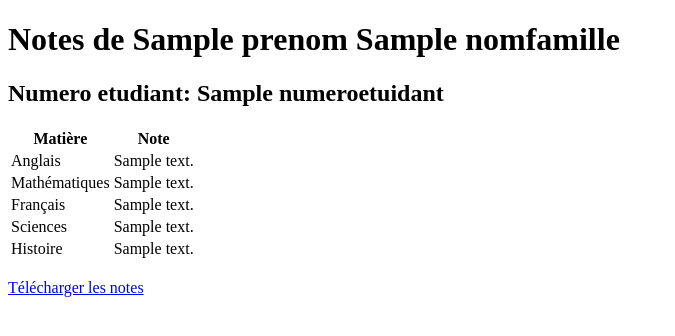
After one commit to state44/TP2python, a Flask app: template templates/afficherNotes.html in a window 1280 px wide. The commit adds this page. Shown: the top 336 px of the page, without its empty margins (0-675 px from the left). Run offline with Flask 3, Linux system fonts and the light colour scheme; the template is opened without the code that fills it: most values are stand-ins (such as "Sample title", 1, 10 or a date in 2020).

Commit message:
tout sauf btn download

```diff
--- a/main.py
+++ b/main.py
@@ -3,6 +3,7 @@ from flask import render_template
 from flask import request
 
 app = Flask(__name__)
+
 
 
 @app.route("/")
@@ -13,31 +14,87 @@ def fonction_page_bonjour():
 
 
 @app.route("/submit_form")
-def submit_form():
+def ecriture():
     var_prenom = request.args.get("prenom")
     var_nom = request.args.get("nom")
     var_numero = request.args.get("numero")
     var_anglais = request.args.get("anglais")
     var_math = request.args.get("math")
     var_francais = request.args.get("francais")
-    var_science = request.args.get("science")
+    var_sciences = request.args.get("sciences")
     var_histoire = request.args.get("histoire")
 
-    with open("data.txt", "w") as file:
-        # write data to file
-        file.write(f"Prenom: {var_prenom}\n")
-        file.write(f"Nom: {var_nom}\n")
-        file.write(f"Numero etudiant: {var_numero}\n")
-        file.write(f"Note en anglais: {var_anglais}\n")
-        file.write(f"Note en math: {var_math}\n")
-        file.write(f"Note en francais: {var_francais}\n")
-        file.write(f"Note en sciences: {var_science}\n")
-        file.write(f"Note en histoire: {var_histoire}\n")
+    emplacement = "data.txt"
+
+    f = open(emplacement, "a")
+    f.write(f"Prenom: {var_prenom}\n")
+    f.write(f"Nom: {var_nom}\n")
+    f.write(f"Numero etudiant: {var_numero}\n")
+    f.write(f"Notes de l'etudiant: {var_anglais}, {var_math}, {var_francais}, {var_sciences}, {var_histoire}\n")
 
 
-    return render_template("submit_form.html", prenom=var_prenom, nom=var_nom, numero=var_numero, anglais=var_anglais, math=var_math, francais=var_francais, science=var_science, histoire=var_histoire)
+
+    return render_template("tableauDeBord.html", prenom=var_prenom, nom=var_nom, numero=var_numero, anglais=var_anglais, math=var_math, francais=var_francais, sciences=var_sciences, histoire=var_histoire)
+
+@app.route("/tableauDeBord")
+def tableauDeBord():
+
+    var_prenom = request.args.get("prenom")
+    var_nom = request.args.get("nom")
+    var_numero = request.args.get("numero")
+    var_anglais = request.args.get("anglais")
+    var_math = request.args.get("math")
+    var_francais = request.args.get("francais")
+    var_sciences = request.args.get("sciences")
+    var_histoire = request.args.get("histoire")
+
+    emplacement = "data.txt"
+
+    f = open(emplacement, "a")
+    f.write(f"Prenom: {var_prenom}\n")
+    f.write(f"Nom: {var_nom}\n")
+    f.write(f"Numero etudiant: {var_numero}\n")
+    f.write(f"Notes de l'etudiant: {var_anglais}, {var_math}, {var_francais}, {var_sciences}, {var_histoire}\n")
 
 
+
+    emplacement = "data.txt"
+    f = open(emplacement, "r")
+    file = f.readlines()
+
+    noms = []
+
+    for line in file:
+        if "Nom" in line:
+            nom = line.split('Nom: ')[1].strip()
+            noms.append(nom)
+
+    return render_template("tableauDeBord.html", noms=noms)
+
+
+@app.route("/afficherNotes", methods=["POST"])
+def afficherNotes():
+
+    nom = request.form.get("nom")
+
+    emplacement = "data.txt"
+    f = open(emplacement, "r")
+    file = f.readlines()
+
+    notes = {}
+
+    for i in range(len(file)):
+        if "Nom: " + nom in file[i]:
+            prenom = file[i-1].split('Prenom: ')[1].strip()
+            nomfamille = file[i].split('Nom: ')[1].strip()
+            numeroetuidant = file[i+1].split('Numero etudiant: ')[1].strip()
+            notes["prenom"] = prenom
+            note_str = file[i+2].split(": ")[-1].strip()
+            note_list = note_str.split(", ")
+            for i in range(len(note_list)):
+                notes[f"note{i+1}"] = note_list[i]
+
+    return render_template("afficherNotes.html", notes=notes, nomfamille = nomfamille, numeroetuidant = numeroetuidant)
 
 
 
--- /dev/null
+++ b/templates/afficherNotes.html
@@ -0,0 +1,41 @@
+<!DOCTYPE html>
+<html>
+    <head>
+        <title>Afficher les notes</title>
+    </head>
+    <body>
+        <h1>Notes de {{ notes["prenom"] }} {{nomfamille}}</h1>
+        <h2>Numero etudiant: {{ numeroetuidant}}</h2>
+    <table>
+        <tr>
+            <th>Matière</th>
+            <th>Note</th>
+        </tr>
+        <tr>
+            <td>Anglais</td>
+            <td>{{ notes["note1"] }}</td>
+        </tr>
+        <tr>
+            <td>Mathématiques</td>
+            <td>{{ notes["note2"] }}</td>
+        </tr>
+        <tr>
+            <td>Français</td>
+            <td>{{ notes["note3"] }}</td>
+        </tr>
+        <tr>
+            <td>Sciences</td>
+            <td>{{ notes["note4"] }}</td>
+        </tr>
+        <tr>
+            <td>Histoire</td>
+            <td>{{ notes["note5"] }}</td>
+        </tr>
+
+    </table>
+    <br>
+    <a href="/download_notes" download>Télécharger les notes</a>
+    <br>
+
+  </body>
+</html>
--- a/templates/formulaire.html
+++ b/templates/formulaire.html
@@ -3,7 +3,7 @@
         <title>Formulaire</title>
     </head>
     <body>
-        <form action="/submit_form" method="get">
+        <form action="/tableauDeBord" method="get">
 
 
             prenom: <input type="text" name="prenom" value="" />
@@ -16,11 +16,11 @@
             <br />
             note en sciences: <input type="text" name="sciences" value="" />
             <br />
-            note en francais: <input type="text" name="francais" value="" />
+            note en histoire: <input type="text" name="histoire" value="" />
             <br />
             note en anglais: <input type="text" name="anglais" value="" />
             <br />
-            note en histoire: <input type="text" name="histoire" value="" />
+            note en francais: <input type="text" name="francais" value="" />
             <br />
 
 
--- a/templates/submit_form.html
+++ /dev/null
@@ -1,5 +0,0 @@
-<html>
-    <body>
-        <h1> salut {{prenom}}<h1>
-    </body>
-</html>
```
Also changed, not shown: data.txt (+30 -5 lines), templates/tableauDeBord.html (added, +19 -0 lines), templates/data.txt (deleted).
